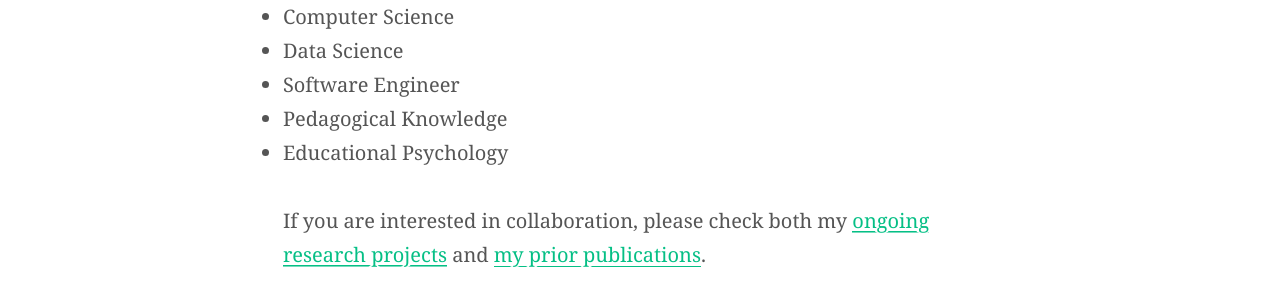
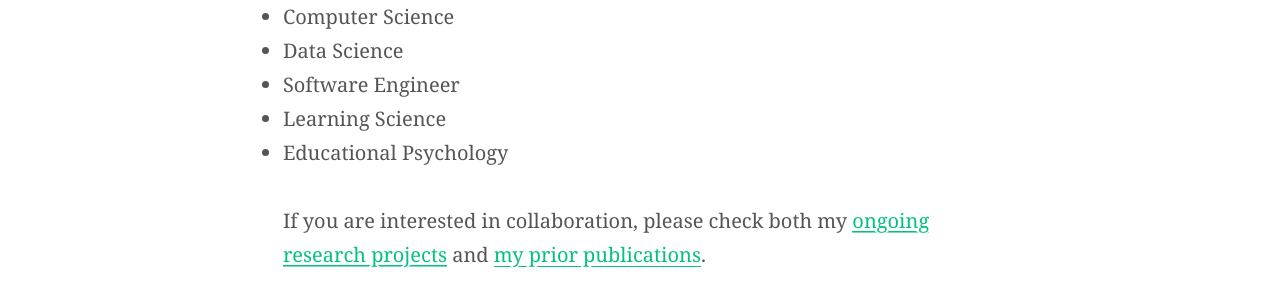
Before and after one commit to Neo-Hao/neo-hao.github.io, a Jekyll site: the page built from index.md, in a window 1280 px wide. Shown: the part 868-1168 px from the top of the page. Built offline with Jekyll 4.4.1, drawn with Linux system fonts in a browser that asks for light colours.

Commit message:
cv update

```diff
--- a/index.md
+++ b/index.md
@@ -18,7 +18,7 @@ I do research in computer science education, an interdisciplinary field that inv
 * Computer Science
 * Data Science
 * Software Engineer
-* Pedagogical Knowledge
+* Learning Science
 * Educational Psychology
 
 If you are interested in collaboration, please check both my <a href="research" target="_blank">ongoing research projects</a> and <a href="cv" target="_blank">my prior publications</a>.
```
Also changed, not shown: cv.md (+2 -0 lines), paper.md (+2 -0 lines).
